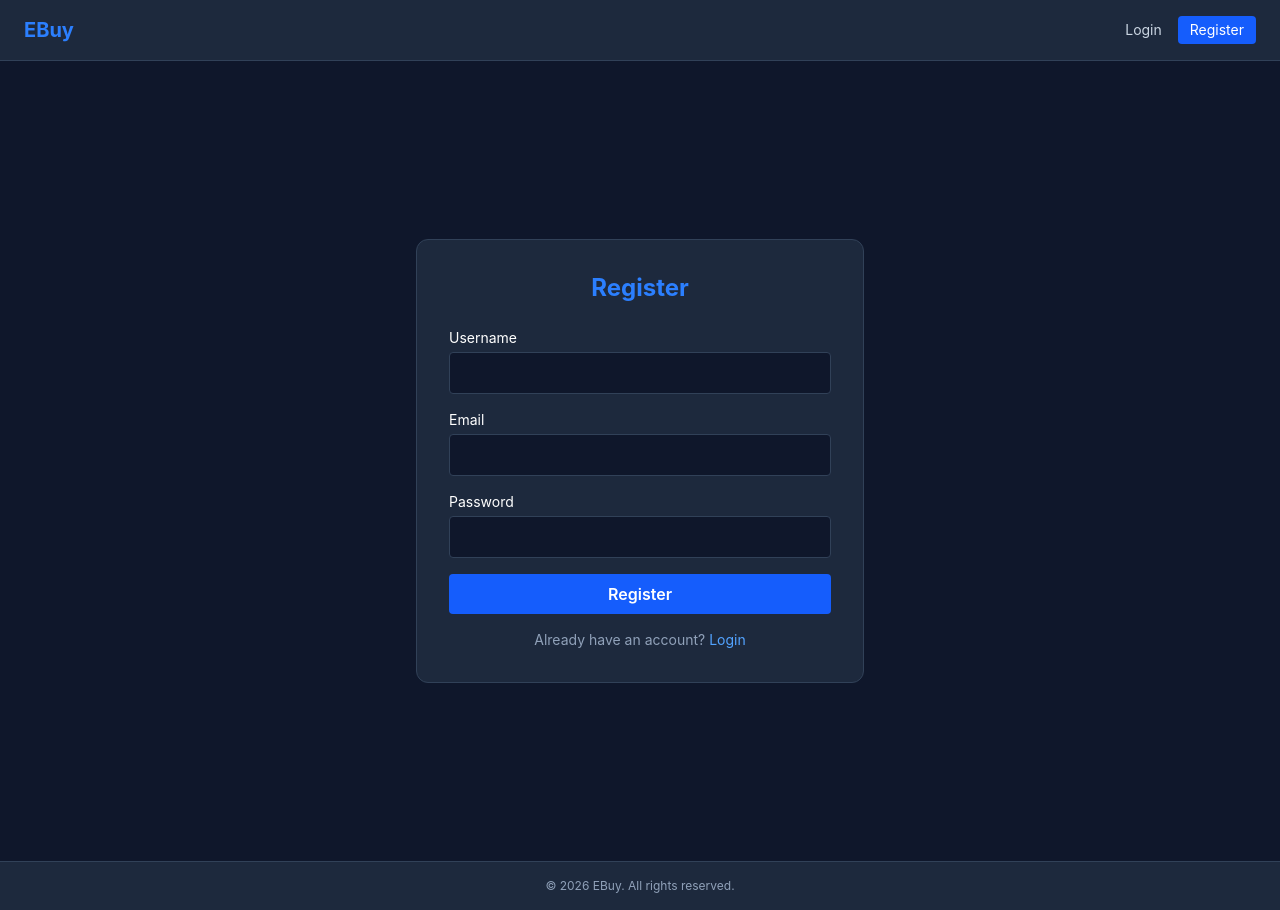
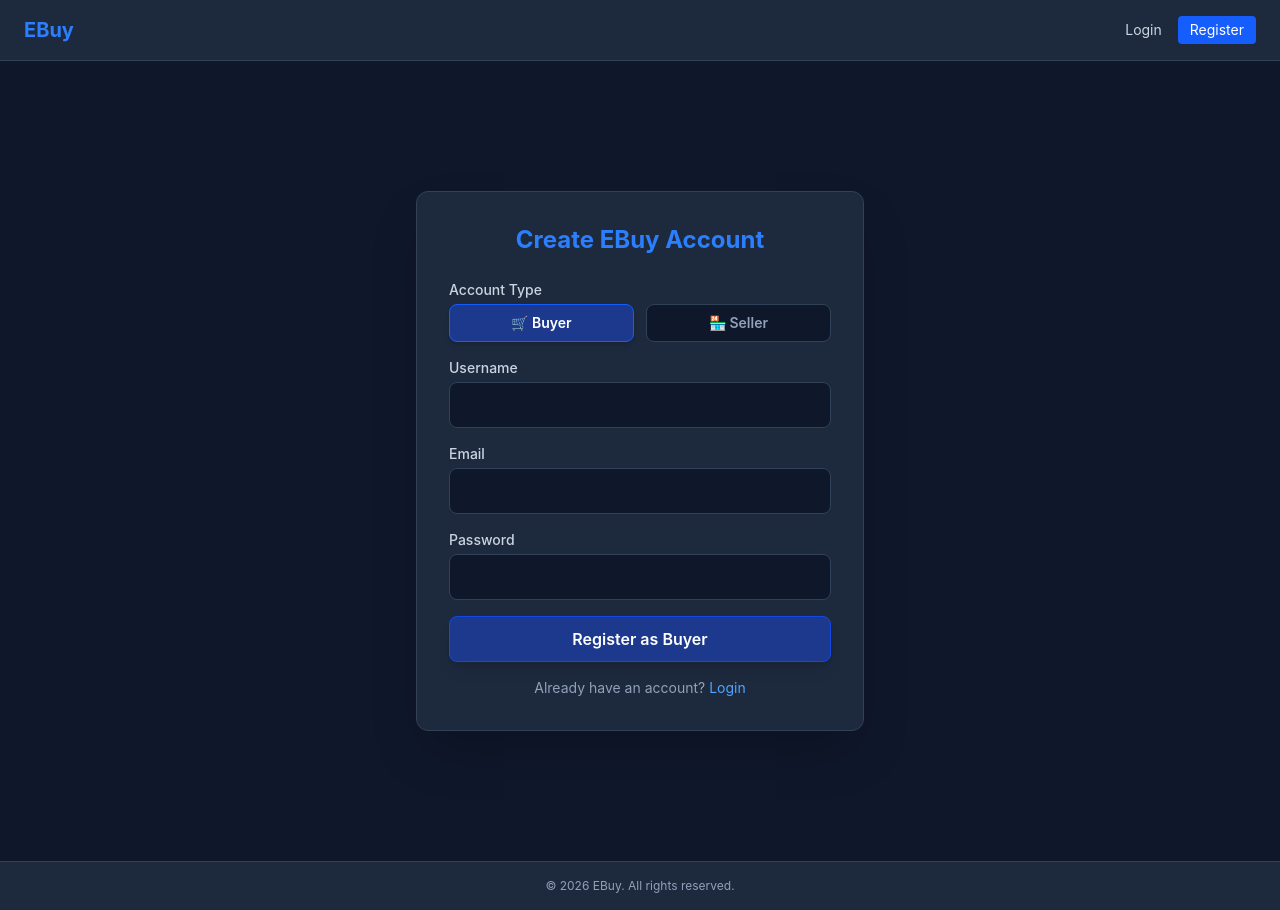
Before and after one commit to princeevansonstud/EBuy-Frontend-, a React (Vite) app: page /register in a window 1280 px wide. Built offline with nearby package versions, Linux system fonts and the light colour scheme.

Commit message:
FE-04: Add Buyer vs Seller role selection during registration

```diff
--- a/src/pages/Register.jsx
+++ b/src/pages/Register.jsx
@@ -2,52 +2,90 @@ import { useState } from 'react';
 import { useNavigate, Link } from 'react-router-dom';
 
 export default function Register() {
-    const [formData, setFormData] = useState({ username: '', email: '', password: '' });
+    const [formData, setFormData] = useState({
+        username: '',
+        email: '',
+        password: '',
+        role: 'buyer', // Default role
+    });
     const navigate = useNavigate();
 
     const handleSubmit = (e) => {
         e.preventDefault();
+        console.log('Registering user with data:', formData);
         navigate('/login');
     };
 
     return (
         <div className="min-h-screen bg-slate-900 flex items-center justify-center p-4 text-white">
-            <div className="bg-slate-800 p-8 rounded-xl border border-slate-700 w-full max-w-md">
-                <h2 className="text-2xl font-bold text-blue-500 mb-6 text-center">Register</h2>
+            <div className="bg-slate-800 p-8 rounded-xl border border-slate-700 w-full max-w-md shadow-2xl">
+                <h2 className="text-2xl font-bold text-blue-500 mb-6 text-center">Create EBuy Account</h2>
                 <form onSubmit={handleSubmit} className="space-y-4">
                     <div>
-                        <label className="block text-sm mb-1">Username</label>
+                        <label className="block text-sm font-medium mb-1 text-slate-300">Account Type</label>
+                        <div className="grid grid-cols-2 gap-3">
+                            <button
+                                type="button"
+                                onClick={() => setFormData({ ...formData, role: 'buyer' })}
+                                className={`py-2 text-sm font-semibold rounded-lg border transition-all ${formData.role === 'buyer'
+                                        ? 'bg-blue-900 border-blue-600 text-white shadow-md'
+                                        : 'bg-slate-900 border-slate-700 text-slate-400 hover:text-white'
+                                    }`}
+                            >
+                                🛒 Buyer
+                            </button>
+                            <button
+                                type="button"
+                                onClick={() => setFormData({ ...formData, role: 'seller' })}
+                                className={`py-2 text-sm font-semibold rounded-lg border transition-all ${formData.role === 'seller'
+                                        ? 'bg-blue-900 border-blue-600 text-white shadow-md'
+                                        : 'bg-slate-900 border-slate-700 text-slate-400 hover:text-white'
+                                    }`}
+                            >
+                                🏪 Seller
+                            </button>
+                        </div>
+                    </div>
+
+                    <div>
+                        <label className="block text-sm font-medium mb-1 text-slate-300">Username</label>
                         <input
                             type="text"
-                            className="w-full bg-slate-900 border border-slate-700 rounded p-2 text-white"
+                            required
+                            className="w-full bg-slate-900 border border-slate-700 rounded-lg p-2.5 text-white focus:outline-none focus:border-blue-600"
                             value={formData.username}
                             onChange={(e) => setFormData({ ...formData, username: e.target.value })}
                         />
                     </div>
+
                     <div>
-                        <label className="block text-sm mb-1">Email</label>
+                        <label className="block text-sm font-medium mb-1 text-slate-300">Email</label>
                         <input
                             type="email"
-                            className="w-full bg-slate-900 border border-slate-700 rounded p-2 text-white"
+                            required
+                            className="w-full bg-slate-900 border border-slate-700 rounded-lg p-2.5 text-white focus:outline-none focus:border-blue-600"
                             value={formData.email}
                             onChange={(e) => setFormData({ ...formData, email: e.target.value })}
                         />
                     </div>
+
                     <div>
-                        <label className="block text-sm mb-1">Password</label>
+                        <label className="block text-sm font-medium mb-1 text-slate-300">Password</label>
                         <input
                             type="password"
-                            className="w-full bg-slate-900 border border-slate-700 rounded p-2 text-white"
+                            required
+                            className="w-full bg-slate-900 border border-slate-700 rounded-lg p-2.5 text-white focus:outline-none focus:border-blue-600"
                             value={formData.password}
                             onChange={(e) => setFormData({ ...formData, password: e.target.value })}
                         />
                     </div>
-                    <button type="submit" className="w-full bg-blue-600 hover:bg-blue-500 py-2 rounded font-semibold">
-                        Register
+
+                    <button type="submit" className="w-full bg-blue-900 hover:bg-blue-800 text-white font-semibold py-2.5 rounded-lg transition-colors border border-blue-700 shadow-lg">
+                        Register as {formData.role === 'seller' ? 'Seller' : 'Buyer'}
                     </button>
                 </form>
                 <p className="text-sm text-slate-400 mt-4 text-center">
-                    Already have an account? <Link to="/login" className="text-blue-400">Login</Link>
+                    Already have an account? <Link to="/login" className="text-blue-400 hover:underline">Login</Link>
                 </p>
             </div>
         </div>
```
